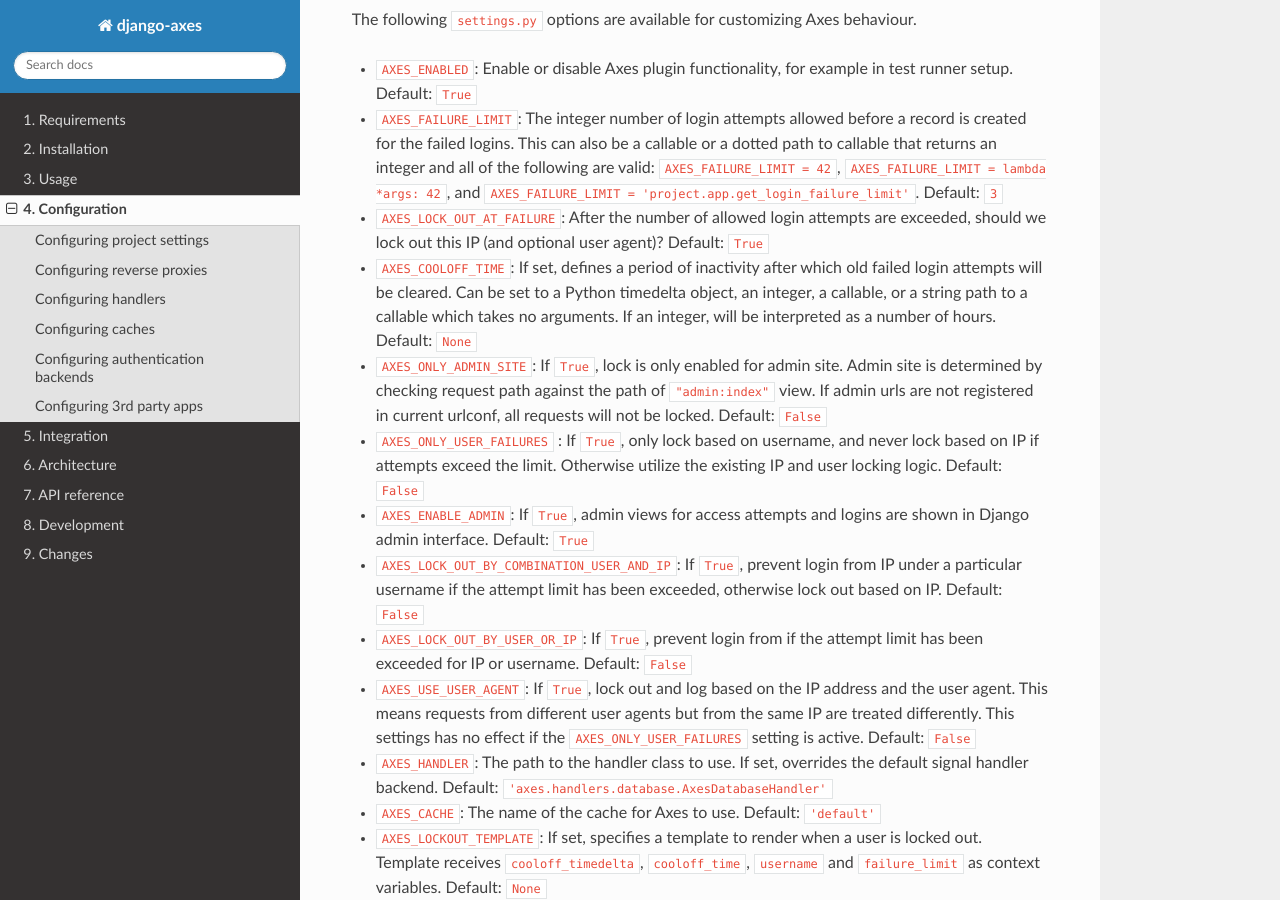
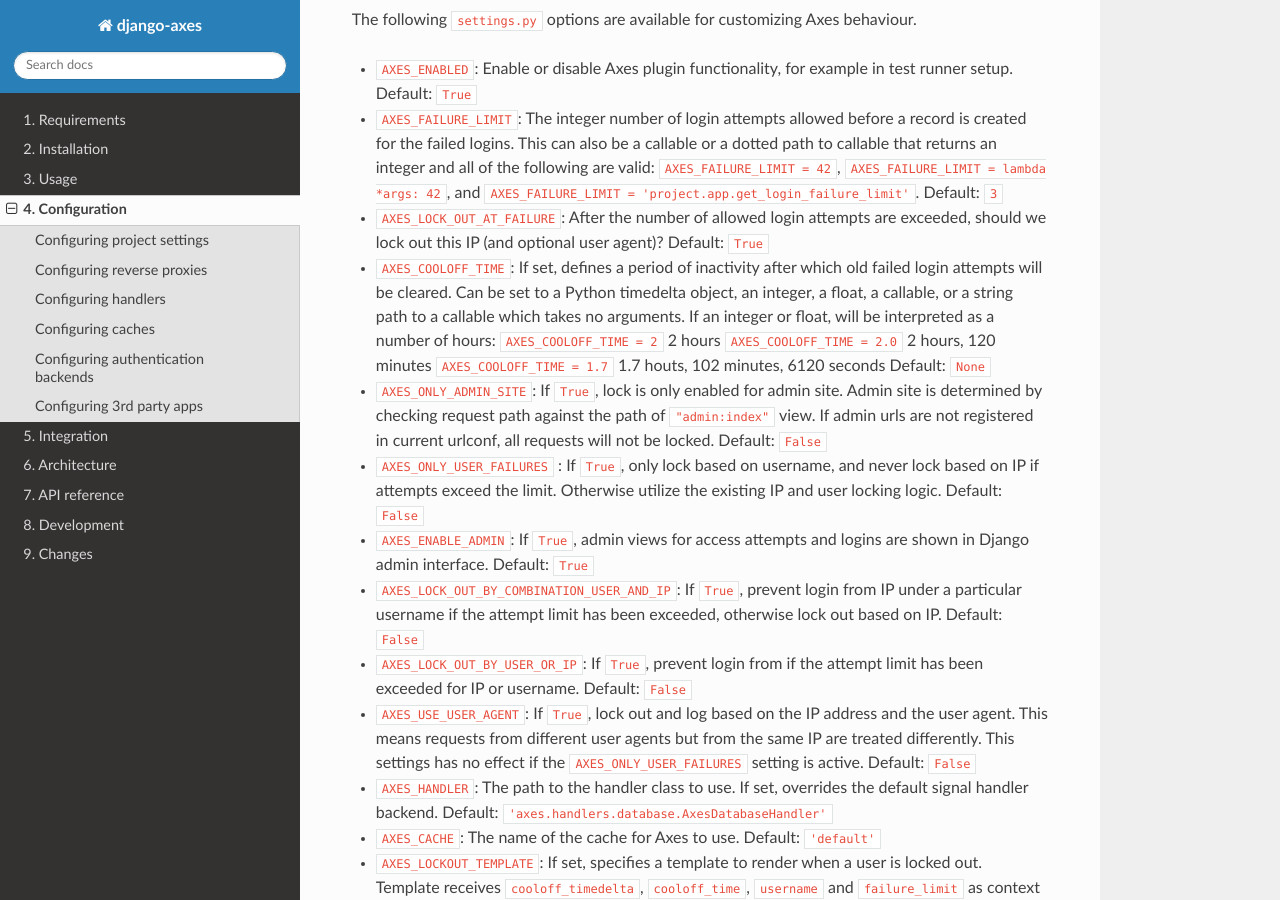
Before and after one commit to jazzband/django-axes, a Sphinx documentation site: the page built from docs/4_configuration.rst, in a window 1280 px wide and 900 px high, scrolled down 329 px. Built offline with Sphinx 7.4.7 and the Read the Docs theme 2.0.0, drawn with Linux system fonts in a browser that asks for light colours; pages that are not in the unit, such as notebooks, are missing from menus; the version number could not be read and is left out.

Commit message:
Allow float values for AXES_COOLOFF_TIME(#868).

```diff
--- a/docs/4_configuration.rst
+++ b/docs/4_configuration.rst
@@ -28,9 +28,12 @@
   Default: ``True``
 * ``AXES_COOLOFF_TIME``: If set, defines a period of inactivity after which
   old failed login attempts will be cleared.
-  Can be set to a Python timedelta object, an integer, a callable,
+  Can be set to a Python timedelta object, an integer, a float, a callable,
   or a string path to a callable which takes no arguments.
-  If an integer, will be interpreted as a number of hours.
+  If an integer or float, will be interpreted as a number of hours:
+  ``AXES_COOLOFF_TIME = 2`` 2 hours
+  ``AXES_COOLOFF_TIME = 2.0`` 2 hours, 120 minutes
+  ``AXES_COOLOFF_TIME = 1.7`` 1.7 houts, 102 minutes, 6120 seconds
   Default: ``None``
 * ``AXES_ONLY_ADMIN_SITE``: If ``True``, lock is only enabled for admin site.
   Admin site is determined by checking request path against the path of ``"admin:index"`` view.
```
Also changed, not shown: 2 other files.
